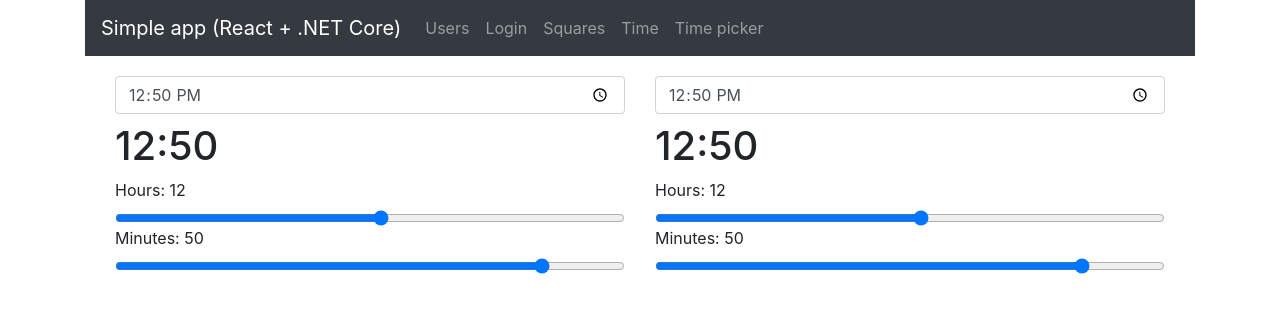
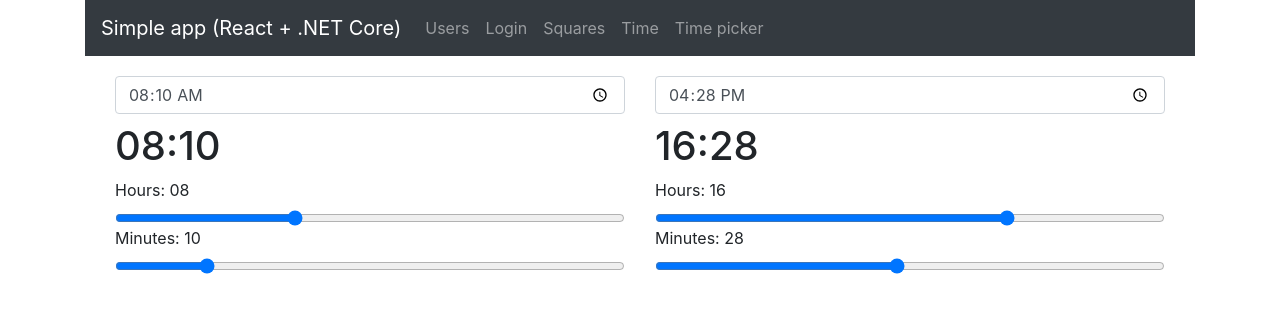
Before and after one commit to avirix/ReactPractice, a React (Create React App) app in the folder client/: page /time_picker in a window 1280 px wide. Shown: the top 312 px of the page. Built offline with nearby package versions, Linux system fonts and the light colour scheme; no server answers; the HTML template or start-up script is replaced by a standard one.

Commit message:
minor update

```diff
--- a/client/src/components/timepicker/TimePicker.tsx
+++ b/client/src/components/timepicker/TimePicker.tsx
@@ -14,7 +14,7 @@ interface TimePickerState {
 class TimePicker extends React.Component<TimePickerProps, TimePickerState> {
     constructor(props: TimePickerProps) {
         super(props);
-        const time = props.time ? "12:50" : props.time;
+        const time = props.time ? props.time : "12:50";
         const splittedTime = time
             .split(':')
             .map(e => e.length === 1 ? "0" + e : e);
--- a/client/src/components/timepicker/TimePickerContainer.tsx
+++ b/client/src/components/timepicker/TimePickerContainer.tsx
@@ -5,8 +5,8 @@ class TimePickerContainer extends React.Component {
     render() {
         return (
             <div className="col-12">
-                <TimePicker time={"12:50"}/>
-                <TimePicker time={"12:50"}/>
+                <TimePicker time={"08:10"}/>
+                <TimePicker time={"16:28"}/>
             </div>
         );
     }
```
